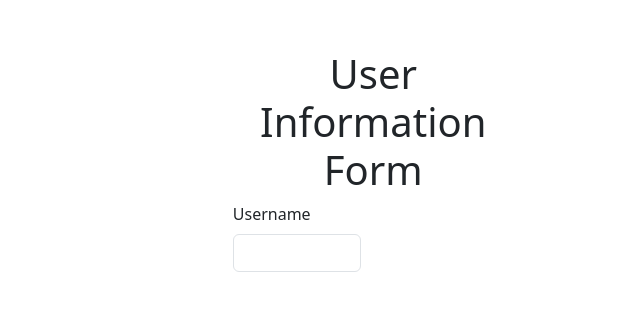
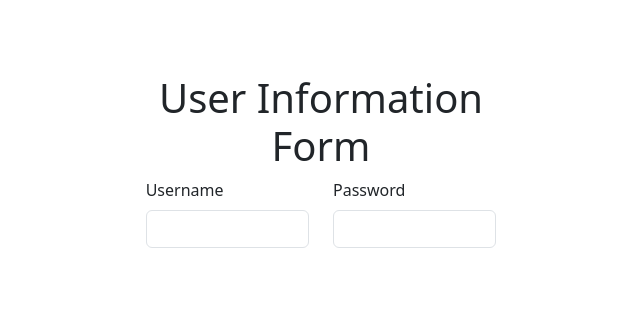
Before and after one commit to AllenSuncc/FIT5032-eFolio-34215409, a Vue app in the folder Week3/: page / in a window 1280 px wide. Shown: the part 255-566 px from the top of the page, without its empty margins (38-678 px from the left). Built offline with nearby package versions, Linux system fonts and the light colour scheme.

Commit message:
Add the password input field for Activity 5

```diff
--- a/Week3/src/components/Form.vue
+++ b/Week3/src/components/Form.vue
@@ -5,6 +5,7 @@
         <h1 class="text-center">User Information Form</h1>
         <form @submit.prevent="submitForm">
           <div class="row mb-3">
+            <!-- Username -->
             <div class="col-md-6">
               <label for="username" class="form-label">Username</label>
               <input
@@ -12,6 +13,17 @@
                 class="form-control"
                 id="username"
                 v-model="formData.username"
+              >
+            </div>
+
+            <!-- Password -->
+            <div class="col-md-6">
+              <label for="password" class="form-label">Password</label>
+              <input
+                type="password"
+                class="form-control"
+                id="password"
+                v-model="formData.password"
               >
             </div>
           </div>
@@ -24,9 +36,9 @@
 <script setup>
 import { reactive } from 'vue'
 
-
 const formData = reactive({
-  username: ''
+  username: '',
+  password: ''
 })
 
 
```
